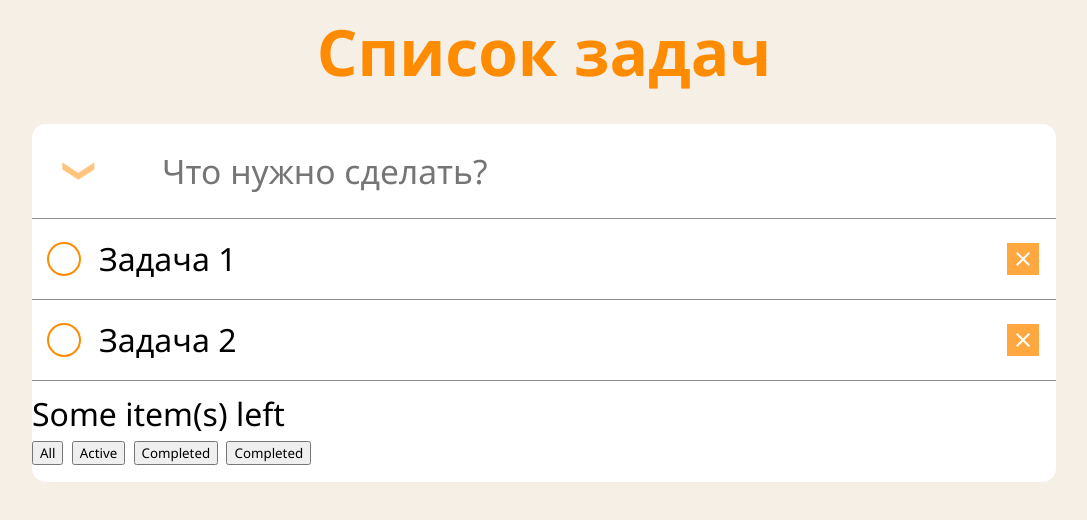
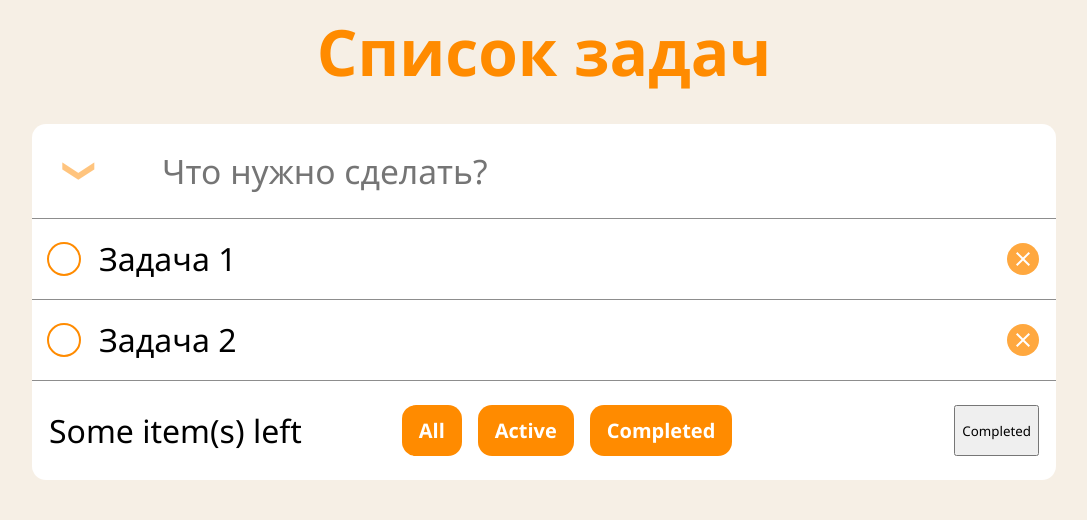
Before and after one commit to JonPlayChannel/todo-list, a website built with Vite: page index.html in a window 1280 px wide. Shown: the whole page, without its empty margins (96-1183 px from the left). Built offline with nearby package versions, Linux system fonts and the light colour scheme.

Commit message:
Added styles for the footer

```diff
--- /dev/null
+++ b/src/styles/components/control-buttons.scss
@@ -0,0 +1,29 @@
+@use "../helpers" as *;
+
+.control-buttons {
+  display: flex;
+  flex-grow: 1;
+  column-gap: rem(16);
+
+  &__button {
+    padding:
+      calc(var(--padding-big) / 2)
+      var(--padding-small);
+    font-size: rem(20);
+    font-weight: 600;
+    color: var(--color-white);
+    background-color: var(--color-orange-100);
+    border: none;
+    border-radius: var(--border-radius);
+    transition-duration: var(--transition-duration);
+    cursor: pointer;
+
+    @include hover {
+      background-color: var(--color-orange-200);
+    }
+
+    &--aside {
+      margin-left: auto;
+    }
+  }
+}
--- a/src/styles/components/todo-item.scss
+++ b/src/styles/components/todo-item.scss
@@ -16,6 +16,7 @@
     @include square(rem(32));
     background-color: var(--color-orange-100);
     border: none;
+    border-radius: 50%;
     transition-duration: var(--transition-duration);
     opacity: 0.75;
     cursor: pointer;
--- a/src/styles/components/todo.scss
+++ b/src/styles/components/todo.scss
@@ -45,7 +45,10 @@
 
   // Footer related
   &__footer {
-    padding-block: var(--padding-small);
+    padding: var(--padding-big) var(--padding-small);
+    display: flex;
+    align-items: center;
+    column-gap: rem(100);
     border-bottom-left-radius: var(--border-radius);
     border-bottom-right-radius: var(--border-radius);
   }
--- a/src/styles/main.scss
+++ b/src/styles/main.scss
@@ -7,3 +7,4 @@
 @use "components/toggle-complete";
 @use "components/todo-item";
 @use "components/checkbox";
+@use "components/control-buttons";
--- a/src/styles/variables.scss
+++ b/src/styles/variables.scss
@@ -7,6 +7,7 @@
 
   --color-base: #EC8600;
   --color-orange-100: hsl(from var(--color-base) h calc(s + 30) l);
+  --color-orange-200: hsl(from var(--color-base) calc(h - 3) calc(s + 40) l);
   --color-background: hsl(from var(--color-base) h calc(s - 50) calc(l + 47));
 
   --font-family: "Rubik";
```
